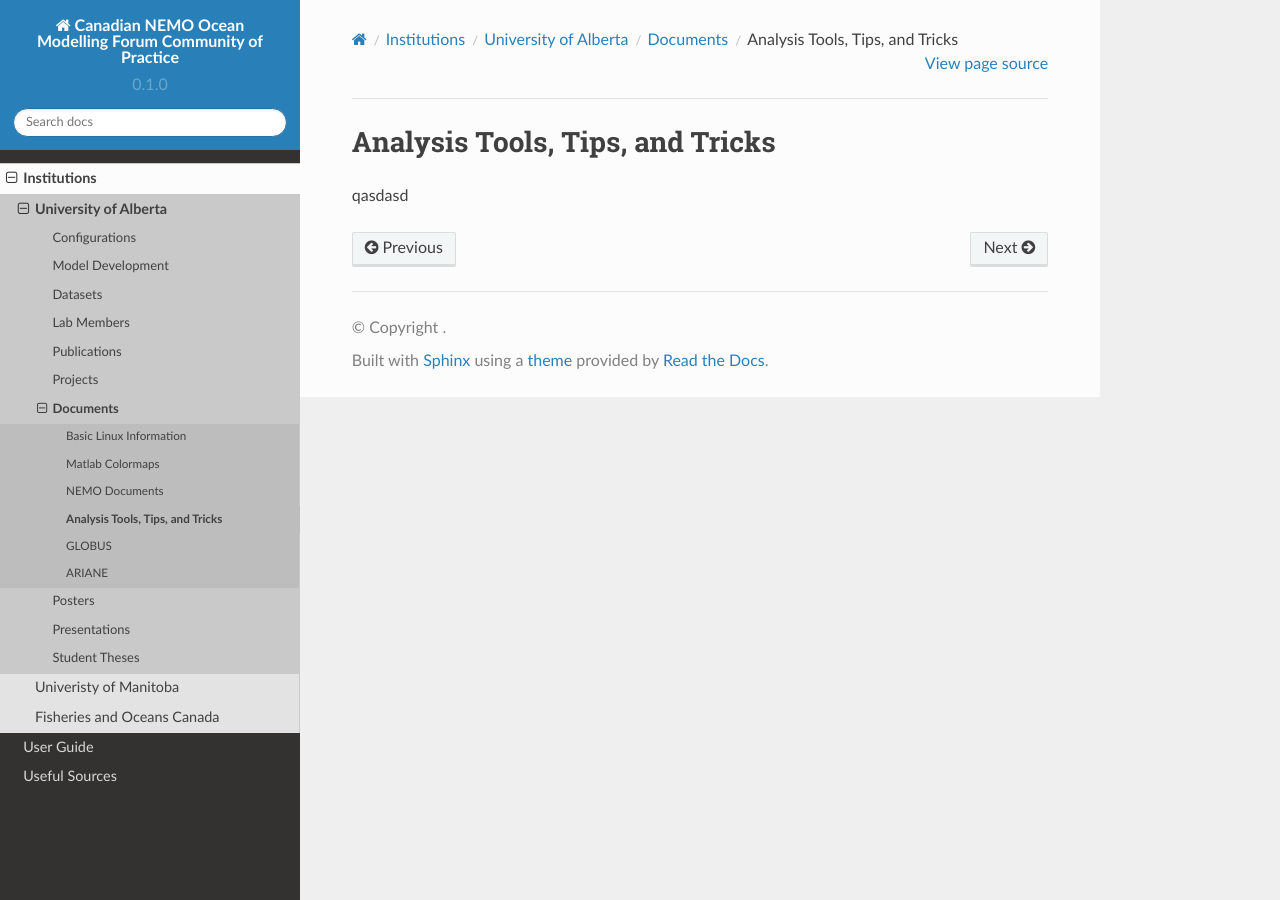
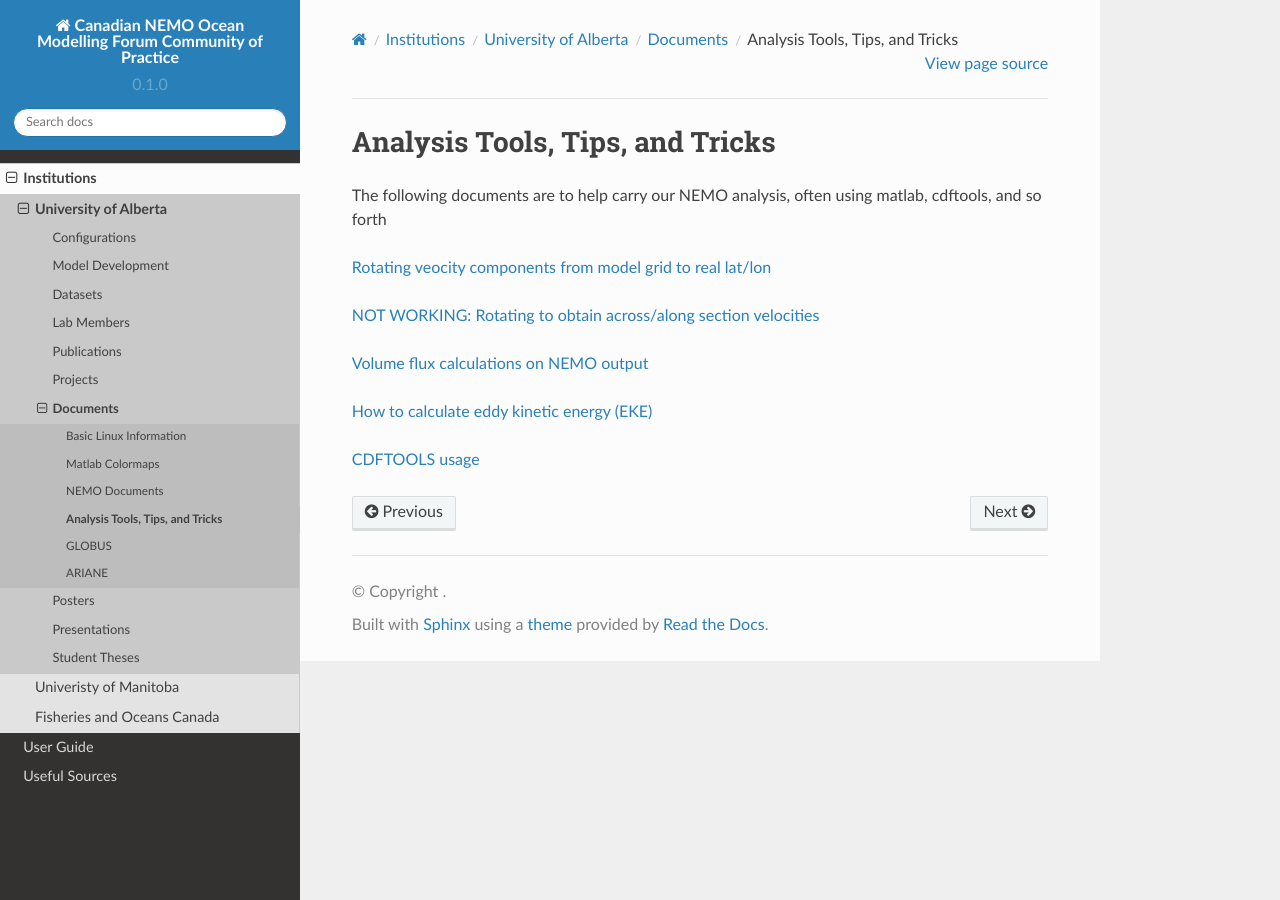
Before and after one commit to UofA-NEMO/Canadian-NEMO-Ocean-Modelling-Forum-Community-of-Practice, a Sphinx documentation site: the page built from docs/Institutions/UofA/Documents/Analysis.rst, in a window 1280 px wide. Built offline with Sphinx 7.4.7 and the Read the Docs theme 2.0.0, drawn with Linux system fonts in a browser that asks for light colours; pages that are not in the unit, such as notebooks, are missing from menus.

Commit message:
Update Analysis.rst

```diff
--- a/docs/Institutions/UofA/Documents/Analysis.rst
+++ b/docs/Institutions/UofA/Documents/Analysis.rst
@@ -1,4 +1,14 @@
 Analysis Tools, Tips, and Tricks
 ================================
 
-qasdasd
+The following documents are to help carry our NEMO analysis, often using matlab, cdftools, and so forth
+
+`Rotating veocity components from model grid to real lat/lon <http://knossos.eas.ualberta.ca/anha/data/Rotating_U_and_V_components_of_velocity.pdf>`_
+
+`NOT WORKING: Rotating to obtain across/along section velocities <http://knossos.eas.ualberta.ca/anha/data/Section_Rotation.pdf>`_
+
+`Volume flux calculations on NEMO output <http://knossos.eas.ualberta.ca/anha/data/volume_flux_calculation_NEMO_Aug2015_xhu.pdf>`_
+
+`How to calculate eddy kinetic energy (EKE) <http://knossos.eas.ualberta.ca/anha/data/EKE.pdf>`_
+
+`CDFTOOLS usage <http://knossos.eas.ualberta.ca/anha/data/cdftools_usage.pdf>`_
```
